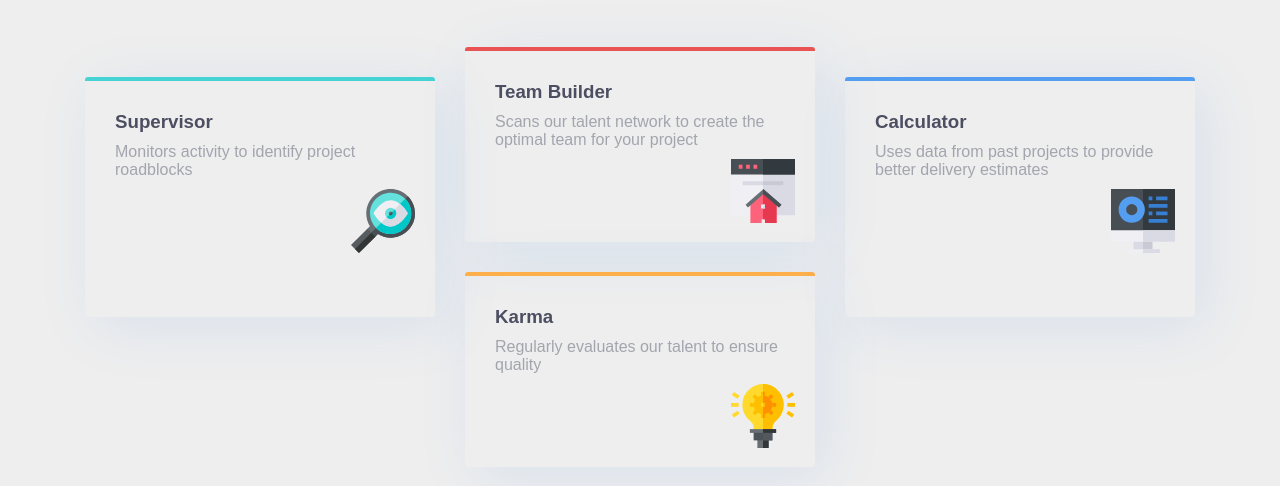
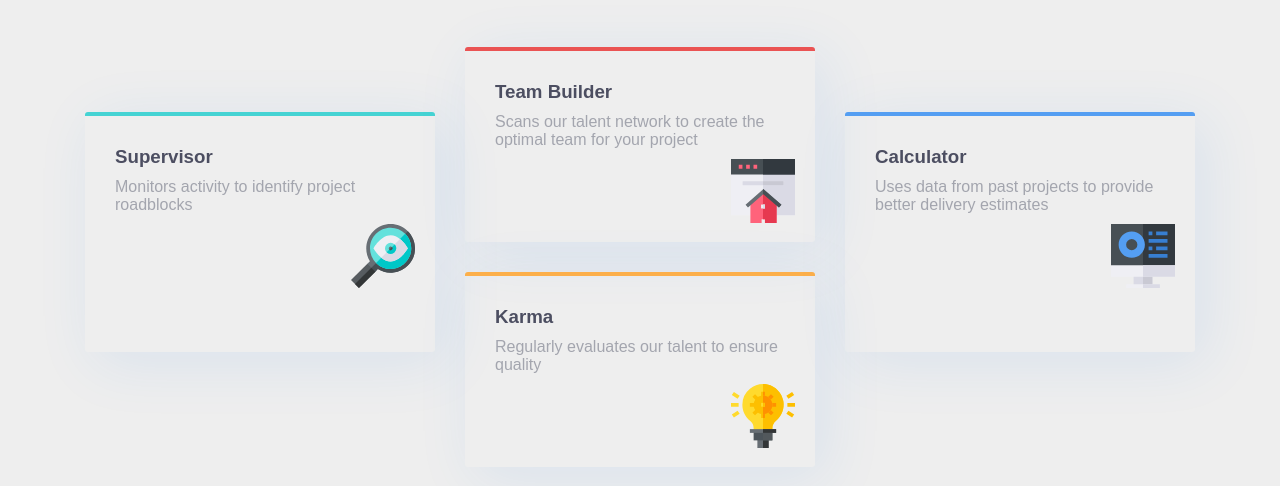
Before and after one commit to shin0s0/Four-card-section, a plain HTML site: page index.html in a window 1280 px wide. Shown: the part 210-696 px from the top of the page. Drawn offline with Linux system fonts and the light colour scheme.

Commit message:
Update style.css

```diff
--- a/style.css
+++ b/style.css
@@ -60,7 +60,7 @@
     box-shadow: 10px 10px 60px rgba(35, 129, 235, 0.1);
     width:33%;
     height:60%;
-    margin:10px 10px 10px 85px;
+    margin:80px 10px 10px 85px;
 }
 .card2{
     border:4px solid hsl(0, 78%, 62%);
@@ -94,7 +94,7 @@
     box-shadow: 10px 10px 60px rgba(35, 129, 235, 0.1);
     width:33%;
     height:60%;
-    margin:10px 85px 10px 10px;
+    margin:80px 85px 10px 10px;
 }
 
 .card1 h3,
```
